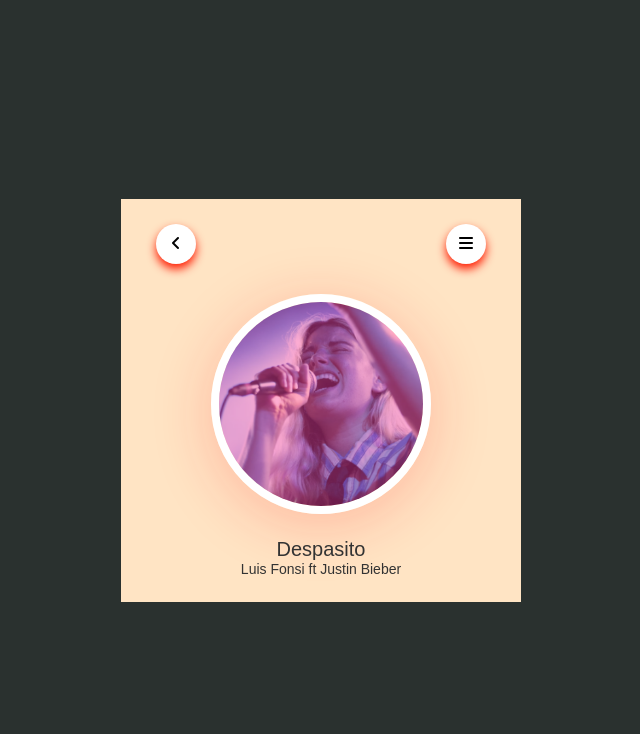
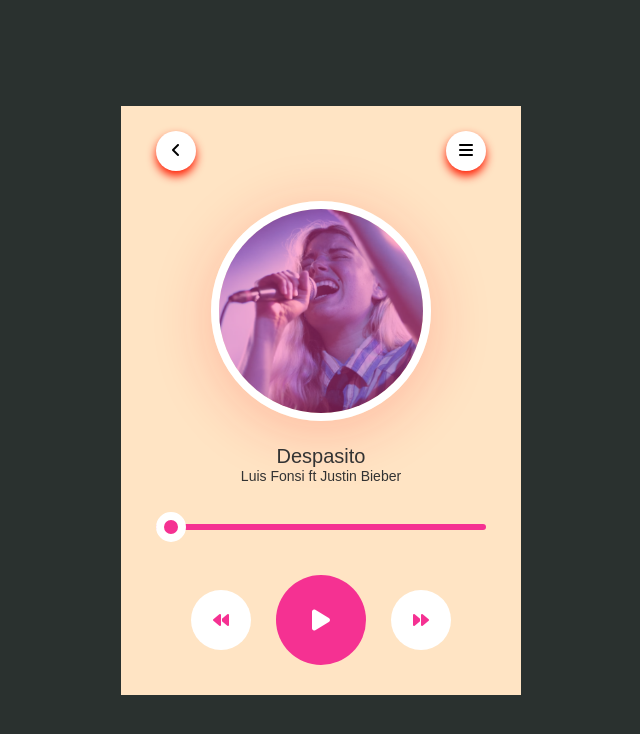
Before and after one commit to kunkyab/mp3-player-app, a plain HTML site: page index.html in a window 1280 px wide. Shown: the whole page, without its empty margins (319-959 px from the left). Drawn offline with Linux system fonts and the light colour scheme.

Commit message:
added code in html css and js

```diff
--- a/index.css
+++ b/index.css
@@ -53,3 +53,47 @@ nav .circle{
     font-size: 14px;
     color:#333;
 }
+#progress{
+   -webkit-appearance: none ;
+   width: 100%;
+   height: 6px;
+   background: #f53192;
+   border-radius: 4px;
+   cursor: pointer;
+   margin:40px 0 ;
+}
+
+#progress::-webkit-slider-thumb{
+    -webkit-appearance: none;
+    background-color: #f53192;
+    width: 30px;
+    height: 30px;
+    border-radius: 50%;
+    box-shadow: 0 5px 5px rgba(255, 26 26, 0.22);
+    border: 8px solid #fff;
+
+}
+.controls{
+    display: flex;
+    justify-content: center;
+    align-items: center;
+}
+.controls div{
+    width: 60px;
+    height: 60px;
+    margin: 20px;
+    display: inline-flex;
+    justify-content: center;
+    align-items: center;
+    border-radius: 50%;
+    background-color: #fff;
+    color: #f53192;
+    box-shadow: 0 10px 20px(255,26,26,0.22);
+    cursor: pointer;
+
+}
+.controls div:nth-child(2){
+    transform: scale(1.5);
+    background-color: #f53192;
+    color:white;
+}
--- a/index.html
+++ b/index.html
@@ -21,6 +21,19 @@
             <img src="kun.png" class="song-img">
             <h1>Despasito</h1>
             <p>Luis Fonsi ft Justin Bieber</p>
+            <audio id="song">
+                <source src="des.mp3" type="audio/mpeg">
+            </audio>
+            <input type="range" value="0" id="progress">
+
+            <div class="controls">
+                <div>
+                    <i class="fa-solid fa-backward"></i>
+            </div>
+            <div onclick="playPause()">
+                <i class="fa-solid fa-play" id="ctrlIcon"></i>        </div>
+        <div>
+            <i class="fa-solid fa-forward"></i>    </div>
          </div>
     </div>
 
--- a/index.js
+++ b/index.js
@@ -0,0 +1,37 @@
+let progress = document.getElementById('progress');
+let song = document.getElementById('song');
+
+let ctrlIcon = document.getElementById('ctrlIcon');
+
+song.onloadeddata = function(){
+    progress.max = song.duration ;
+    progress.value = song.currentTime;
+
+}
+
+function playPause(){
+    if(ctrlIcon.classList.contains("fa-pause")){
+        song.pause();
+        ctrlIcon.classList.remove("fa-pause"
+        )
+        ctrlIcon.classList.add("fa-play")
+    }
+    else{
+        song.play();
+        ctrlIcon.classList.add("fa-pause");
+        ctrlIcon.classList.remove("fa-play");
+    }
+}
+
+if(song.play()){
+    setInterval(()=>{
+progress.value = song.currentTime;
+    },500);
+}
+
+progress.onchange = function(){
+    song.play();
+    song.currentTime = progress.value;
+    ctrlIcon.classList.add("fa-pause");
+    ctrlIcon.classList.remove("fa-play");
+}
```
